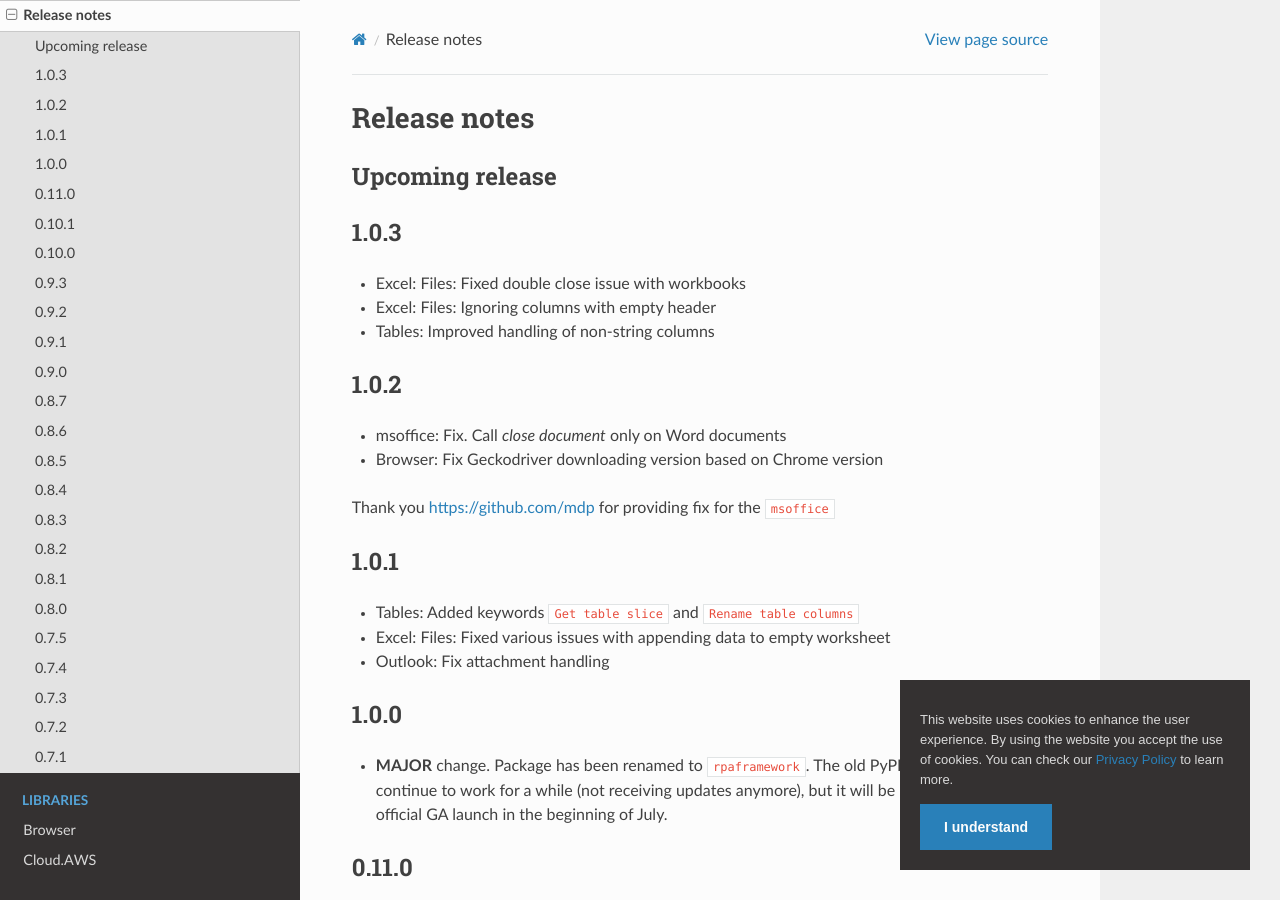
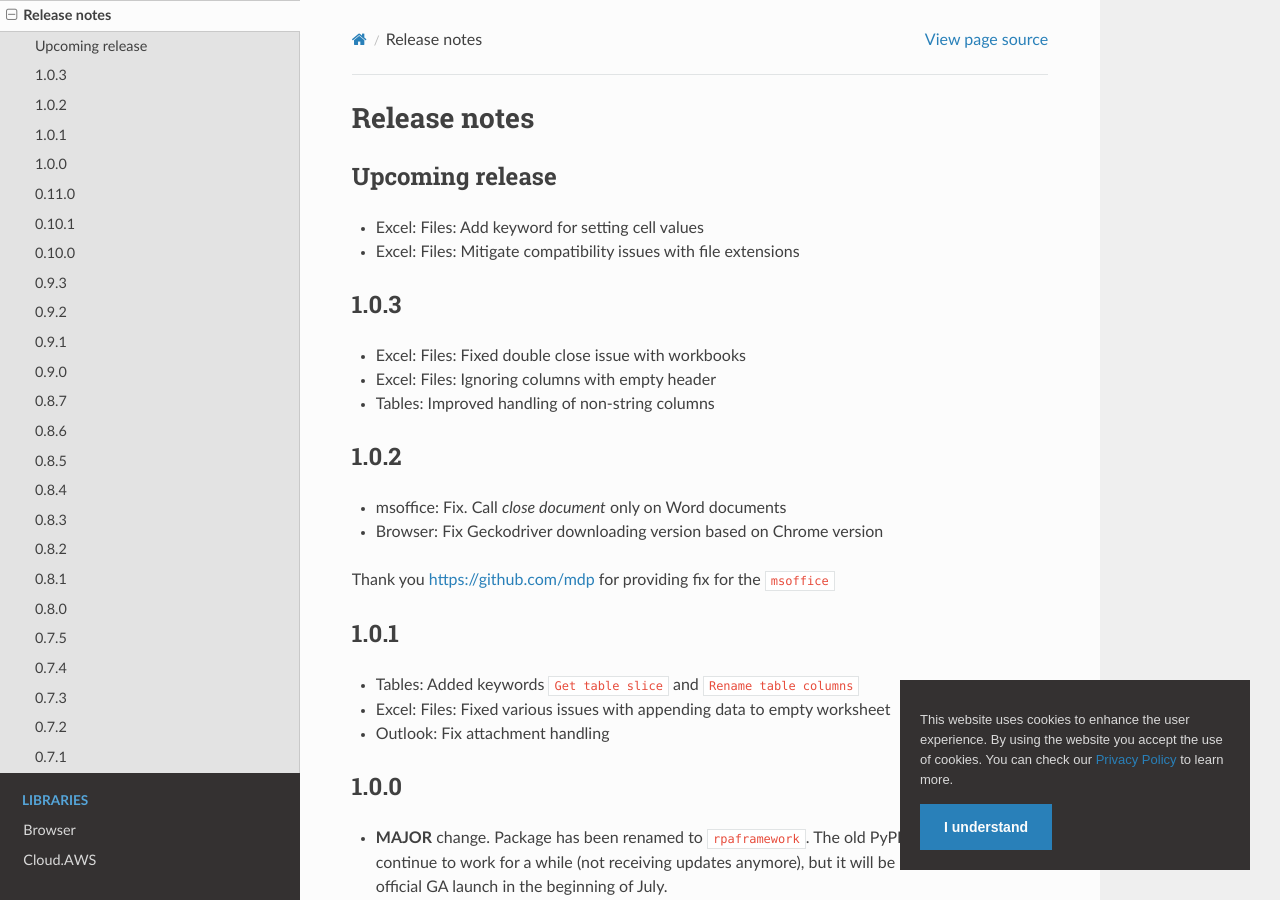
Before and after one commit to coderprovider/Framework-RPA, a Sphinx documentation site: the page built from docs/source/releasenotes.rst, in a window 1280 px wide and 900 px high. Built offline with Sphinx 7.4.7 and the Read the Docs theme 2.0.0, drawn with Linux system fonts in a browser that asks for light colours; pages that are not in the unit, such as notebooks, are missing from menus.

Commit message:
docs: updated releasenotes

```diff
--- a/docs/source/releasenotes.rst
+++ b/docs/source/releasenotes.rst
@@ -3,6 +3,9 @@ Release notes
 
 Upcoming release
 ----------------
+
+- Excel: Files: Add keyword for setting cell values
+- Excel: Files: Mitigate compatibility issues with file extensions
 
 1.0.3
 -----
```
